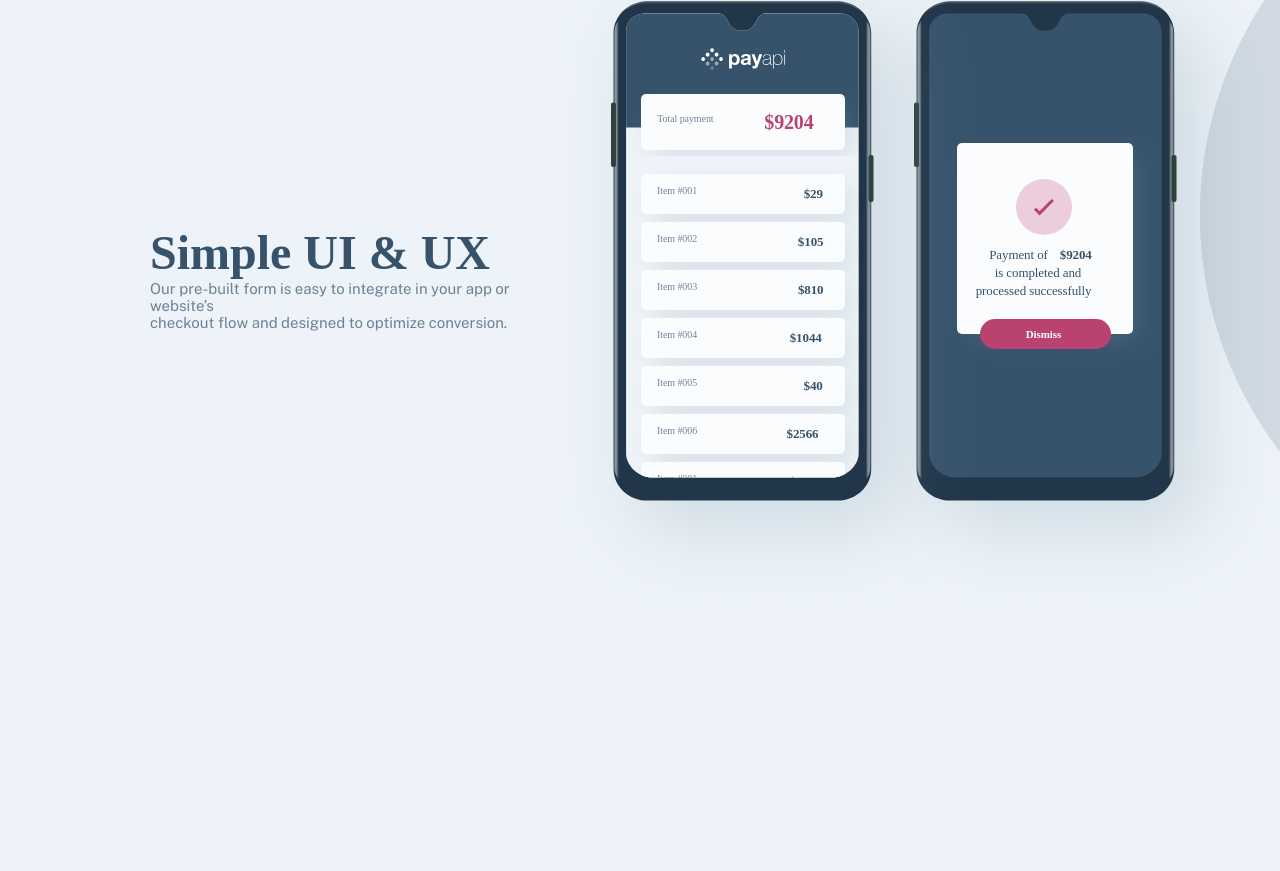
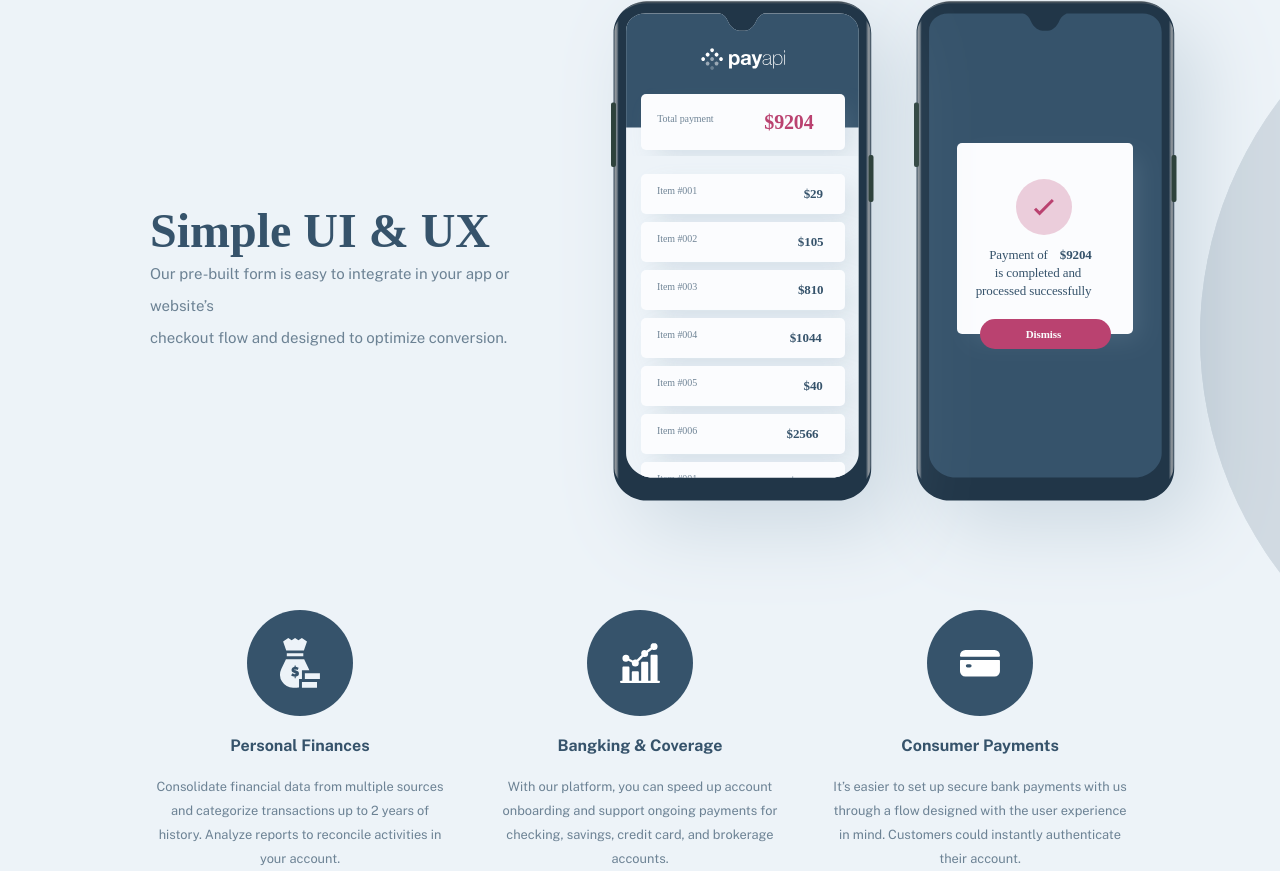
Before and after one commit to itsmeobe/Fifth-assignment, a plain HTML site: page index.html in a window 1280 px wide. Shown: the part 1726-2597 px from the top of the page. Before the commit the page ends 2336 px from the top, so only its background shows below. Drawn offline with nearby package versions, Linux system fonts and the light colour scheme; a web font is replaced by a local one.

```diff
--- a/index.html
+++ b/index.html
@@ -7,6 +7,7 @@
     <link rel="stylesheet" href="index.css" />
     <link rel="stylesheet" href="section2.css" />
     <link rel="stylesheet" href="section3.css" />
+    <link rel="stylesheet" href="section4.css" />
     <title>Pay API</title>
   </head>
   <body>
@@ -36,7 +37,7 @@
             name="email"
             id="email"
             class="email"
-            placeholder="Enter email address"
+            placeholder="&nbsp; Enter email address"
             required
           />
           <input class="submit" type="submit" value="Schedule a Demo" />
@@ -131,5 +132,38 @@
         />
       </div>
     </div>
+    <div class="page-four">
+      <div class="image-left">
+        <img
+          src="./assets/home/desktop/icon-personal-finances.svg"
+          alt="icon-personal-finances"
+        />
+        <h4>Personal Finances</h4>
+        <p class="section4">
+          Consolidate financial data from multiple sources and categorize
+          transactions up to 2 years of history. Analyze reports to reconcile
+          activities in your account.
+        </p>
+      </div>
+      <div class="image-center">
+        <img
+          src="./assets/home/desktop/icon-banking-and-coverage.svg"
+          alt="icon-banking-and-coverage"
+        />
+        <h4>Bangking & Coverage</h4>
+        <p class="section4">
+          With our platform, you can speed up account onboarding and support ongoing payments for checking, savings, credit card, and brokerage accounts.
+        </p>
+    </div>
+    <div class="image-right">
+      <img
+        src="./assets/home/desktop/icon-consumer-payments.svg"
+        alt="icon-consumer-payments"
+      />
+      <h4>Consumer Payments</h4>
+      <p class="section4">
+        It’s easier to set up secure bank payments with us through a flow designed with the user experience in mind. Customers could instantly authenticate their account.
+      </p>
+  </div>
   </body>
 </html>
--- a/section2.css
+++ b/section2.css
@@ -54,6 +54,7 @@ h2 {
   font-family: "Public Sans";
 
   padding: 0%;
+  line-height: 2rem;
 }
 
 .about-us {
--- a/section3.css
+++ b/section3.css
@@ -29,6 +29,7 @@
   font-size: 15px;
 
   padding: 0px;
+  line-height: 2rem;
 }
 h3 {
   color: #36536b;
@@ -59,5 +60,5 @@ h3 {
 .circle2 {
   position: absolute;
   left: 1200px;
-  bottom: 5px;
+  /* bottom: 5px; */
 }
--- /dev/null
+++ b/section4.css
@@ -0,0 +1,36 @@
+@import url("https://fonts.googleapis.com/css2?family=Judson:ital,wght@0,400;0,700;1,400&display=swap");
+@import url("https://fonts.googleapis.com/css2?family=Judson:ital,wght@0,400;0,700;1,400&family=Public+Sans:ital,wght@0,100;0,200;0,300;0,400;0,500;0,600;0,700;0,800;0,900;1,100;1,200;1,300;1,400;1,500;1,600;1,700;1,800;1,900&display=swap");
+
+.image-left,
+.image-center,
+.image-right {
+  display: flex;
+  flex-direction: column;
+  justify-content: center;
+  align-items: center;
+
+  gap: 20px;
+}
+h4 {
+  font-family: "Public Sans";
+  color: #36536b;
+}
+
+.section4 {
+  font-family: "Public Sans";
+  color: #6c8294;
+  line-height: 1.5rem;
+  font-size: 0.8rem;
+
+  padding: 0px;
+  text-align: center;
+}
+
+.page-four {
+  display: grid;
+  grid-template-columns: 1fr 1fr 1fr;
+
+  padding-left: 150px;
+  padding-right: 150px;
+  column-gap: 40px;
+}
```
